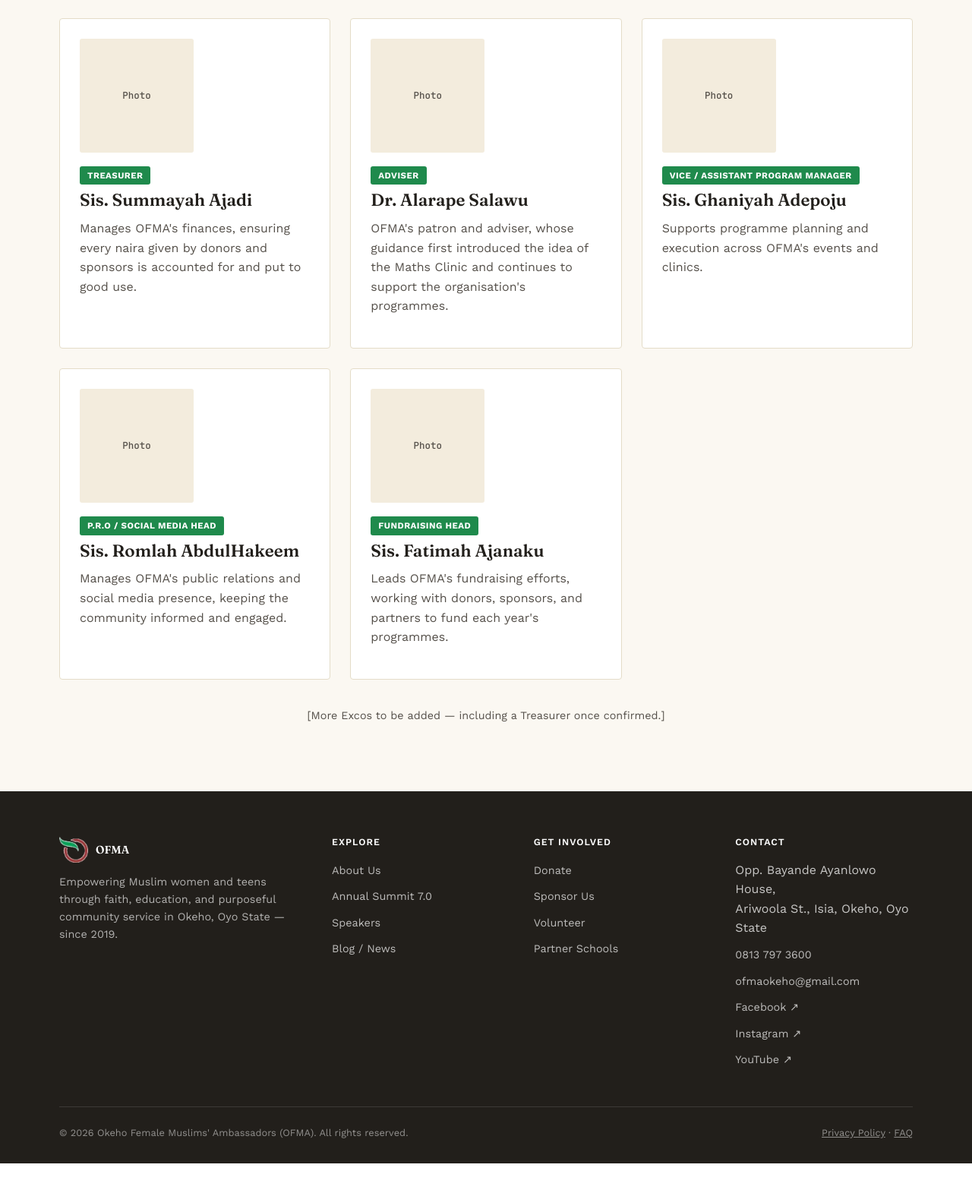
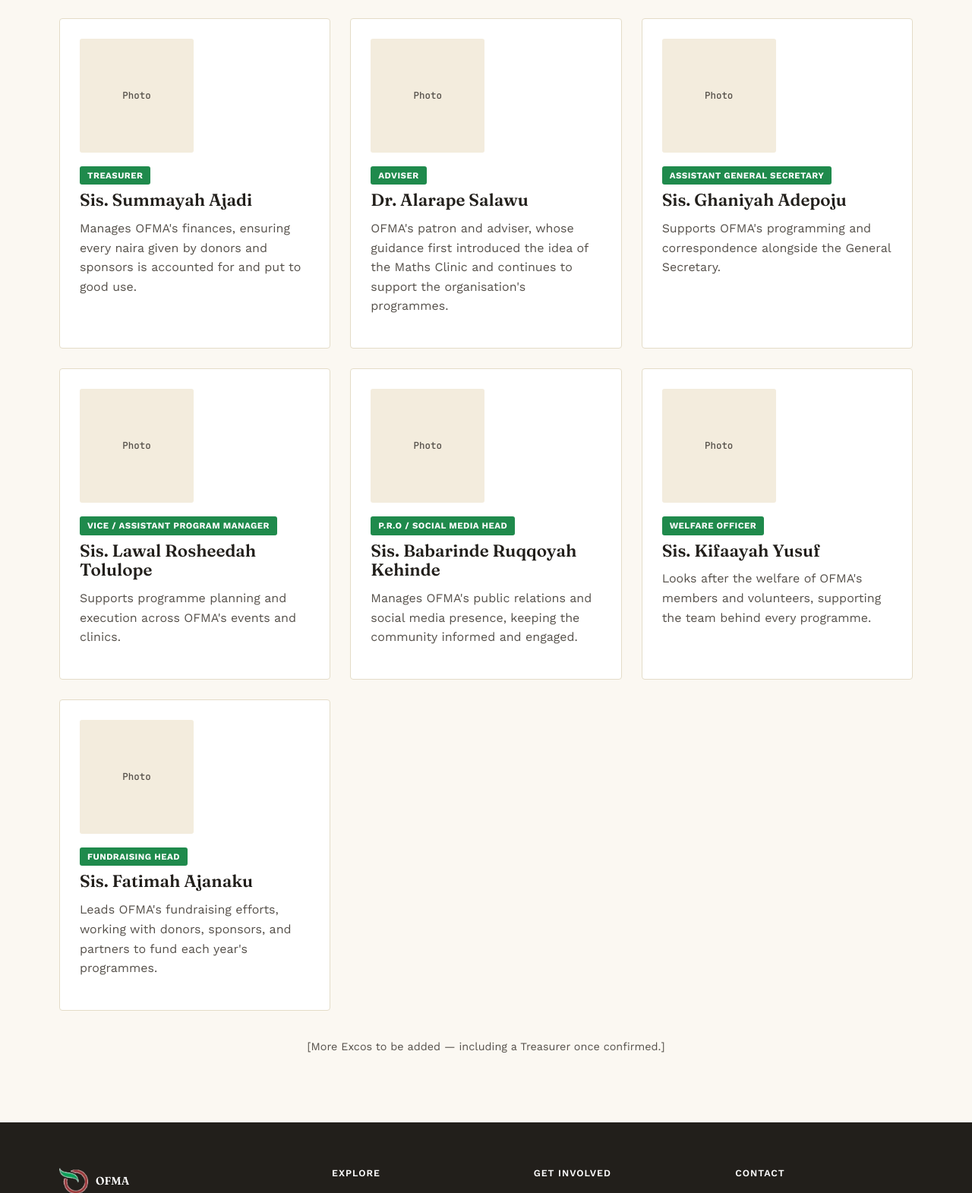
Before and after one commit to Murrymujjy/ofma, a Flask app: page /about/leadership in a window 1280 px wide. Shown: the part 1081-2652 px from the top of the page at 76% size. Before the commit the page ends 2613 px from the top, so only its background shows below. Run offline with Flask 3, Linux system fonts and the light colour scheme.

Commit message:
Update team roster

```diff
--- a/templates/leadership.html
+++ b/templates/leadership.html
@@ -53,15 +53,27 @@
       </div>
       <div class="card">
         <div class="card-media" style="aspect-ratio:1/1; max-width:150px;">Photo</div>
+        <span class="badge-role">Assistant General Secretary</span>
+        <h3>Sis. Ghaniyah Adepoju</h3>
+        <p>Supports OFMA's programming and correspondence alongside the General Secretary.</p>
+      </div>
+      <div class="card">
+        <div class="card-media" style="aspect-ratio:1/1; max-width:150px;">Photo</div>
         <span class="badge-role">Vice / Assistant Program Manager</span>
-        <h3>Sis. Ghaniyah Adepoju</h3>
+        <h3>Sis. Lawal Rosheedah Tolulope</h3>
         <p>Supports programme planning and execution across OFMA's events and clinics.</p>
       </div>
       <div class="card">
         <div class="card-media" style="aspect-ratio:1/1; max-width:150px;">Photo</div>
         <span class="badge-role">P.R.O / Social Media Head</span>
-        <h3>Sis. Romlah AbdulHakeem</h3>
+        <h3>Sis. Babarinde Ruqqoyah Kehinde</h3>
         <p>Manages OFMA's public relations and social media presence, keeping the community informed and engaged.</p>
+      </div>
+      <div class="card">
+        <div class="card-media" style="aspect-ratio:1/1; max-width:150px;">Photo</div>
+        <span class="badge-role">Welfare Officer</span>
+        <h3>Sis. Kifaayah Yusuf</h3>
+        <p>Looks after the welfare of OFMA's members and volunteers, supporting the team behind every programme.</p>
       </div>
       <div class="card">
         <div class="card-media" style="aspect-ratio:1/1; max-width:150px;">Photo</div>
```
Also changed, not shown: instance/ofma.sqlite3.
